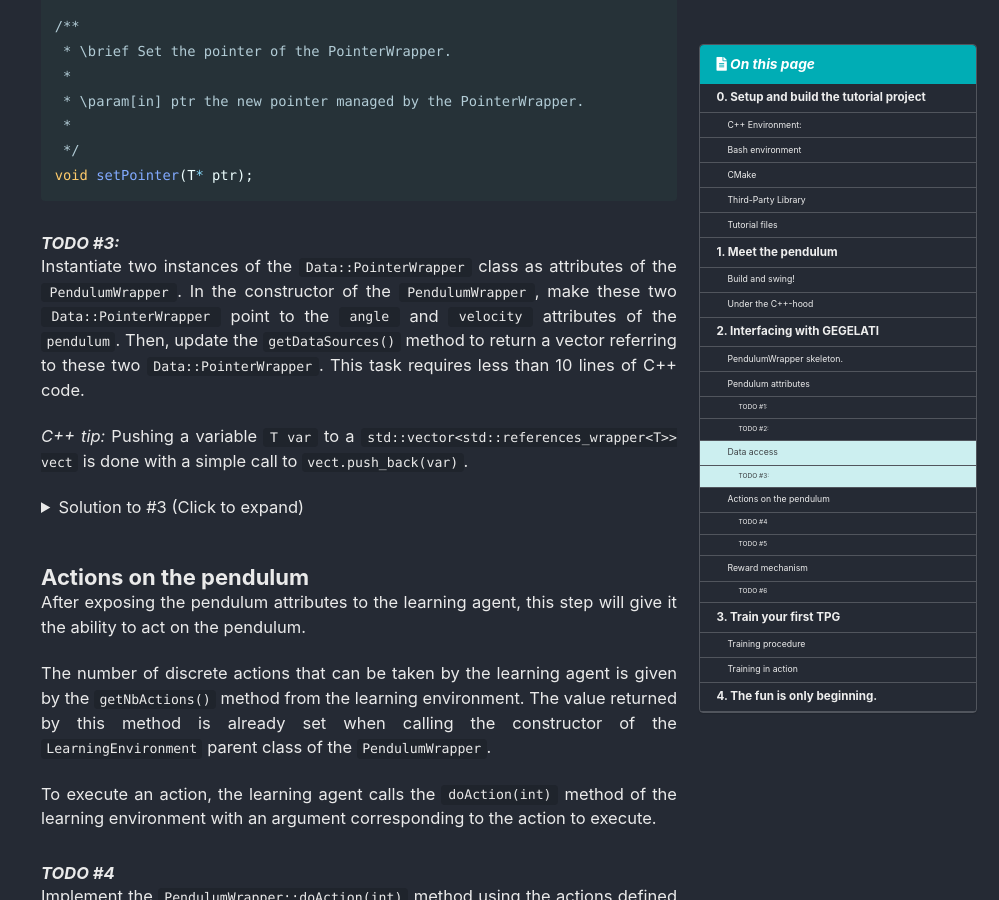
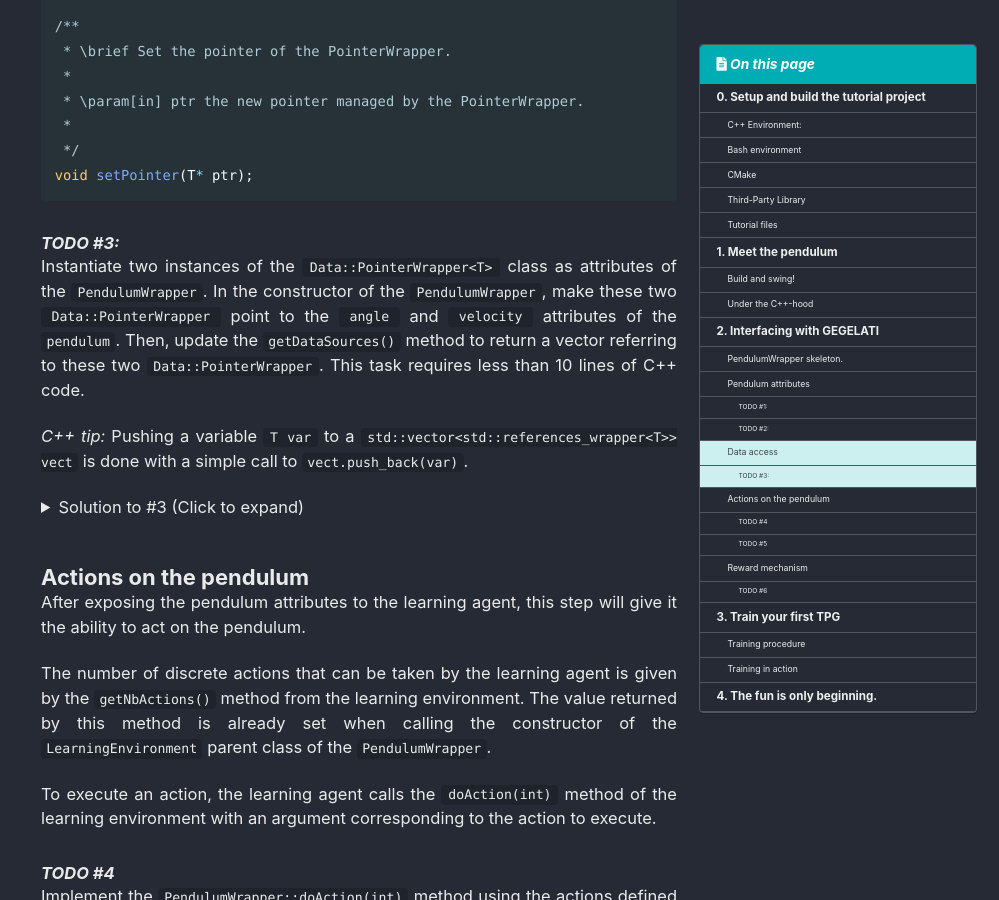
Before and after one commit to gegelati/gegelati-tutorial, a Jekyll site: the page built from docs/_pages/index.md, in a window 1280 px wide and 900 px high, scrolled down 5791 px. Shown: the whole window, without its empty margins (281-1280 px from the left). Built offline with Jekyll 4.4.1, drawn with Linux system fonts in a browser that asks for light colours; cached includes are drawn as plain includes; formulas are drawn with MathJax 3; the list of posts is cut into pages by our own code.

````diff
--- a/docs/_pages/index.md
+++ b/docs/_pages/index.md
@@ -267,7 +267,7 @@ void setPointer(T* ptr);
 ```
 
 #### TODO #3:
-Instantiate two instances of the `Data::PointerWrapper` class as attributes of the `PendulumWrapper`.
+Instantiate two instances of the `Data::PointerWrapper<T>` class as attributes of the `PendulumWrapper`.
 In the constructor of the `PendulumWrapper`, make these two `Data::PointerWrapper` point to the `angle` and `velocity` attributes of the `pendulum`.
 Then, update the `getDataSources()` method to return a vector referring to these two `Data::PointerWrapper`.
 This task requires less than 10 lines of C++ code.
````
